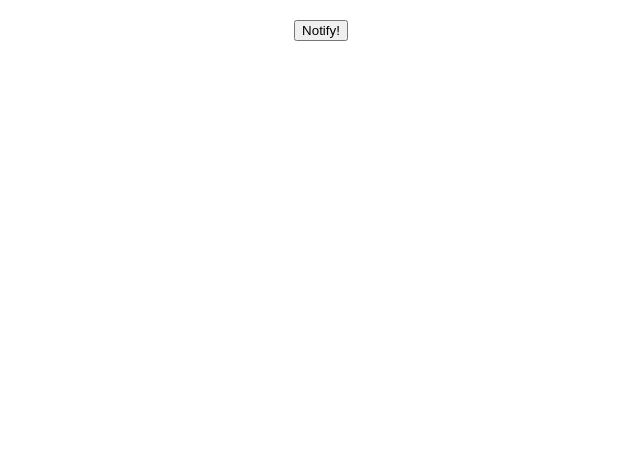
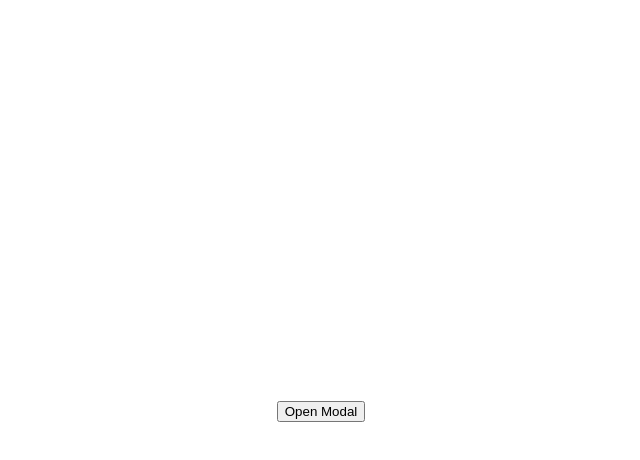
Before and after one commit to Aswassaw/try-free-package-for-react, a React (Create React App) app: page / in a window 1280 px wide. Shown: the top 460 px of the page, without its empty margins (319-959 px from the left). Built offline with nearby package versions, Linux system fonts and the light colour scheme.

Commit message:
Modal with react-modal

```diff
--- a/package.json
+++ b/package.json
@@ -14,6 +14,7 @@
     "react": "^17.0.1",
     "react-dom": "^17.0.1",
     "react-icons": "^4.3.1",
+    "react-modal": "^3.14.3",
     "react-redux": "^7.2.2",
     "react-router-dom": "^5.2.0",
     "react-scripts": "4.0.1",
--- a/src/App.js
+++ b/src/App.js
@@ -1,11 +1,12 @@
 import "./App.css";
 // import Icons from "./components/1. Icons";
-import Toast from "./components/2. Toast";
+// import Toast from "./components/2. Toast";
+import Modal from "./components/3. Modal";
 
 function App() {
   return (
     <div className='App'>
-      <Toast />
+      <Modal />
     </div>
   );
 }
--- /dev/null
+++ b/src/components/3. Modal/index.jsx
@@ -0,0 +1,45 @@
+import React, { useState } from "react";
+import ReactModal from "react-modal";
+import { motion } from "framer-motion";
+
+ReactModal.setAppElement("#root");
+
+const Modal = () => {
+  const [showModal, setShowModal] = useState(false);
+
+  return (
+    <div>
+      <motion.button
+        initial={{ y: "-100vh" }}
+        animate={{ y: "50vh" }}
+        onClick={() => setShowModal(true)}
+      >
+        Open Modal
+      </motion.button>
+      <div>
+        <ReactModal
+          isOpen={showModal}
+          // Semua request (esc, click overlay, dll)
+          onRequestClose={() => setShowModal(false)}
+          // Apakah bisa ditutup dengan click overlay
+          shouldCloseOnOverlayClick={false}
+          // Inline Styling
+          style={{
+            overlay: {
+              backgroundColor: "grey",
+            },
+            content: {
+              color: "orange",
+            },
+          }}
+        >
+          <h2>Modal Title</h2>
+          <p>Modal Body</p>
+          <button onClick={() => setShowModal(false)}>Close Modal</button>
+        </ReactModal>
+      </div>
+    </div>
+  );
+};
+
+export default Modal;
```
Also changed, not shown: 2 other files (tests, documents, lock files or other folders).
